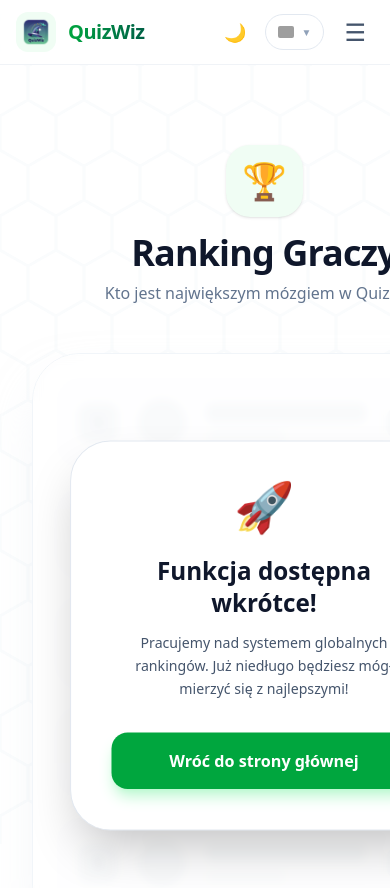
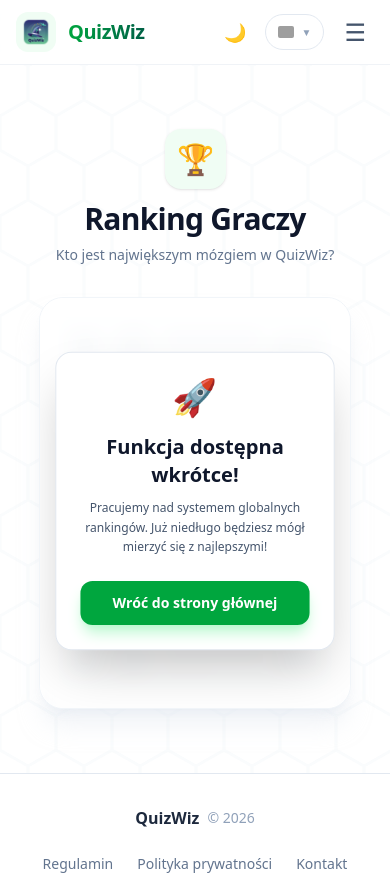
Before and after one commit to DamianAr420/QuizWiz-Frontend, a Vue app: page /leaderboard in a window 390 px wide. Shown: the top 888 px of the page. Built offline with nearby package versions, Linux system fonts and the light colour scheme; grey boxes are pictures that could not be loaded.

Commit message:
style(leaderboard)

```diff
--- a/src/views/Leaderboard.vue
+++ b/src/views/Leaderboard.vue
@@ -7,76 +7,87 @@ const placeholders = Array(5).fill(null);
 </script>
 
 <template>
-  <div class="max-w-4xl mx-auto px-4 py-12 transition-colors duration-300">
-    <header class="text-center mb-12">
+  <div
+    class="max-w-4xl mx-auto px-4 py-8 sm:py-12 transition-colors duration-300"
+  >
+    <header class="text-center mb-8 sm:mb-12">
       <div
-        class="inline-block p-4 bg-green-50 dark:bg-green-900/20 rounded-3xl text-4xl mb-4 shadow-sm"
+        class="inline-block p-3 sm:p-4 bg-green-50 dark:bg-green-900/20 rounded-2xl sm:rounded-3xl text-3xl sm:text-4xl mb-3 sm:mb-4 shadow-sm"
       >
         🏆
       </div>
       <h1
-        class="text-4xl font-black text-slate-900 dark:text-white mb-2 tracking-tight"
+        class="text-3xl sm:text-4xl font-black text-slate-900 dark:text-white mb-2 tracking-tight"
       >
         {{ t("leaderboard.title") }}
       </h1>
-      <p class="text-slate-500 dark:text-slate-400 font-medium">
+      <p
+        class="text-sm sm:text-base text-slate-500 dark:text-slate-400 font-medium px-4"
+      >
         {{ t("leaderboard.subtitle") }}
       </p>
     </header>
 
     <div
-      class="relative bg-white dark:bg-slate-900 rounded-[3rem] shadow-2xl shadow-slate-200/50 dark:shadow-none border border-slate-100 dark:border-slate-800 overflow-hidden"
+      class="relative bg-white dark:bg-slate-900 rounded-3xl sm:rounded-[3rem] shadow-xl sm:shadow-2xl shadow-slate-200/50 dark:shadow-none border border-slate-100 dark:border-slate-800 overflow-hidden"
     >
       <div
-        class="absolute inset-0 z-10 backdrop-blur-xs bg-white/40 dark:bg-slate-950/40 flex items-center justify-center p-6"
+        class="absolute inset-0 z-10 backdrop-blur-sm bg-white/60 dark:bg-slate-950/60 flex items-center justify-center p-4 sm:p-6"
       >
         <div
-          class="bg-white dark:bg-slate-800 border border-slate-200 dark:border-slate-700 p-10 rounded-[2.5rem] shadow-2xl text-center max-w-sm transform hover:scale-105 transition-transform duration-500"
+          class="bg-white dark:bg-slate-800 border border-slate-200 dark:border-slate-700 p-6 sm:p-10 rounded-2xl sm:rounded-[2.5rem] shadow-2xl text-center w-full max-w-[20rem] sm:max-w-sm transform hover:scale-105 transition-transform duration-500"
           id="coming-soon-card"
         >
-          <div class="text-5xl mb-6">🚀</div>
-          <h3 class="text-2xl font-black text-slate-900 dark:text-white mb-3">
+          <div class="text-4xl sm:text-5xl mb-4 sm:mb-6">🚀</div>
+          <h3
+            class="text-xl sm:text-2xl font-black text-slate-900 dark:text-white mb-2 sm:mb-3"
+          >
             {{ t("leaderboard.comingSoon") }}
           </h3>
           <p
-            class="text-slate-600 dark:text-slate-400 mb-8 text-sm leading-relaxed"
+            class="text-slate-600 dark:text-slate-400 mb-6 sm:mb-8 text-xs sm:text-sm leading-relaxed font-medium"
           >
             {{ t("leaderboard.comingSoonDesc") }}
           </p>
           <button
             @click="$router.push('/')"
-            class="w-full py-4 bg-green-600 dark:bg-green-500 text-white font-black rounded-2xl hover:bg-green-700 dark:hover:bg-green-400 shadow-lg shadow-green-200 dark:shadow-none transition-all active:scale-95 cursor-pointer"
+            class="w-full py-3 sm:py-4 bg-green-600 dark:bg-green-500 text-white font-black rounded-xl sm:rounded-2xl hover:bg-green-700 dark:hover:bg-green-400 shadow-lg shadow-green-200 dark:shadow-none transition-all active:scale-95 cursor-pointer text-sm sm:text-base"
           >
             {{ t("common.backToHome") }}
           </button>
         </div>
       </div>
 
-      <div class="p-6 sm:p-10 opacity-20 dark:opacity-10 pointer-events-none">
-        <div class="space-y-5">
+      <div
+        class="p-4 sm:p-10 opacity-30 dark:opacity-10 pointer-events-none select-none"
+      >
+        <div class="space-y-3 sm:space-y-5">
           <div
             v-for="(_, index) in placeholders"
             :key="index"
-            class="flex items-center gap-5 p-5 rounded-3xl bg-slate-50 dark:bg-slate-800 border border-transparent dark:border-slate-700"
+            class="flex items-center gap-3 sm:gap-5 p-3 sm:p-5 rounded-2xl sm:rounded-3xl bg-slate-50 dark:bg-slate-800 border border-transparent dark:border-slate-700"
           >
             <div
-              class="w-10 h-10 rounded-xl bg-slate-300 dark:bg-slate-700 flex items-center justify-center font-black text-slate-500 dark:text-slate-500"
+              class="w-8 h-8 sm:w-10 sm:h-10 rounded-lg sm:rounded-xl bg-slate-200 dark:bg-slate-700 flex items-center justify-center font-black text-slate-400 dark:text-slate-500 text-xs sm:text-sm"
             >
               {{ index + 1 }}
             </div>
+
             <div
-              class="w-12 h-12 rounded-full bg-slate-300 dark:bg-slate-700"
+              class="w-10 h-10 sm:w-12 sm:h-12 rounded-full bg-slate-200 dark:bg-slate-700 shrink-0"
             ></div>
-            <div class="flex-1">
+
+            <div class="flex-1 min-w-0">
               <div
-                class="h-5 w-40 bg-slate-300 dark:bg-slate-700 rounded-lg mb-2"
+                class="h-4 sm:h-5 w-24 sm:w-40 bg-slate-200 dark:bg-slate-700 rounded-lg mb-1.5 sm:mb-2"
               ></div>
               <div
-                class="h-3 w-20 bg-slate-200 dark:bg-slate-600 rounded-md"
+                class="h-2.5 sm:h-3 w-12 sm:w-20 bg-slate-100 dark:bg-slate-600 rounded-md"
               ></div>
             </div>
+
             <div
-              class="h-8 w-16 bg-slate-300 dark:bg-slate-700 rounded-xl"
+              class="h-6 sm:h-8 w-12 sm:w-16 bg-slate-200 dark:bg-slate-700 rounded-lg sm:rounded-xl"
             ></div>
           </div>
         </div>
@@ -90,18 +101,36 @@ const placeholders = Array(5).fill(null);
   animation: float 4s ease-in-out infinite;
 }
 
+@media (prefers-reduced-motion: reduce) {
+  #coming-soon-card {
+    animation: none;
+  }
+}
+
 @keyframes float {
   0%,
   100% {
     transform: translateY(0) scale(1);
   }
   50% {
-    transform: translateY(-15px) scale(1.02);
+    transform: translateY(-10px) scale(1.02);
   }
 }
 
-.bg-slate-300,
+@media (max-width: 640px) {
+  @keyframes float {
+    0%,
+    100% {
+      transform: translateY(0) scale(1);
+    }
+    50% {
+      transform: translateY(-5px) scale(1.01);
+    }
+  }
+}
+
 .bg-slate-200,
+.bg-slate-100,
 .dark\:bg-slate-700,
 .dark\:bg-slate-600 {
   transition: background-color 0.3s ease;
```
